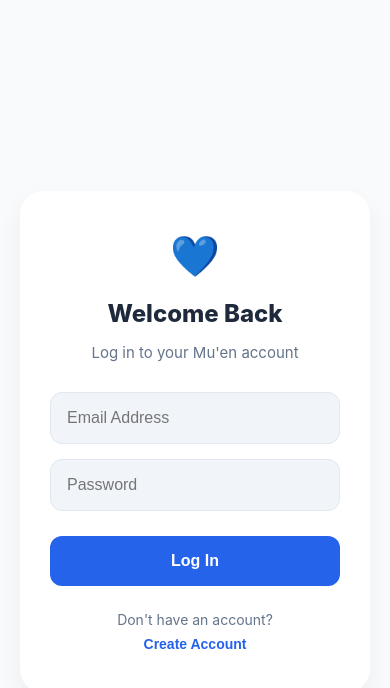
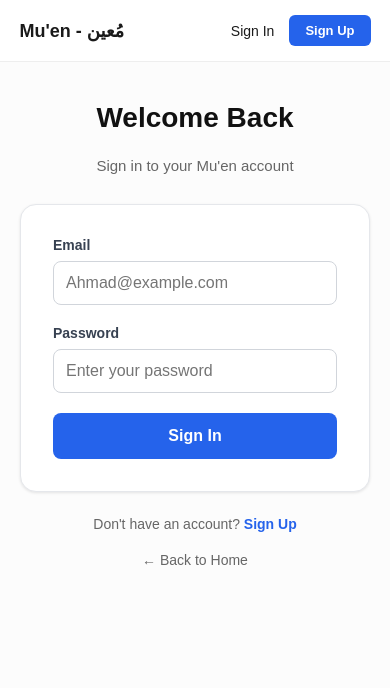
Before and after one commit to dareenqutyshat/resqmed-portal, a React (Create React App) app: page /login in a window 390 px wide. Shown: the top 688 px of the page. Built offline with nearby package versions, Linux system fonts and the light colour scheme.

Commit message:
fix: restore original signup style with mobile fixes

```diff
--- a/src/pages/Login.js
+++ b/src/pages/Login.js
@@ -1,111 +1,126 @@
-import React from 'react';
-import { useNavigate } from 'react-router-dom';
+import React, { useState } from 'react';
+import { useNavigate, Link } from 'react-router-dom';
 
 const Login = () => {
   const navigate = useNavigate();
+  const [email, setEmail] = useState('');
+  const [password, setPassword] = useState('');
 
   const handleLogin = (e) => {
     e.preventDefault();
-    // For now, we just navigate to the dashboard
     navigate('/dashboard');
   };
 
   return (
     <div style={pageStyle}>
+      <nav style={navStyle}>
+        <div style={logoStyle}>Mu'en - مُعين</div>
+        <div style={navLinks}>
+          <Link to="/login" style={activeNavLink}>Sign In</Link>
+          <Link to="/signup" style={buttonNavLink}>Sign Up</Link>
+        </div>
+      </nav>
+
+      <main style={mainContainer}>
+        <h1 style={titleStyle}>Welcome Back</h1>
+        <p style={subtitleStyle}>Sign in to your Mu'en account</p>
+
         <div style={cardStyle}>
-        <div style={logoIcon}>💙</div>
-        <h2 style={titleStyle}>Welcome Back</h2>
-        <p style={subtitleStyle}>Log in to your Mu'en account</p>
-
           <form onSubmit={handleLogin} style={formStyle}>
+            <div style={inputGroup}>
+              <label style={labelStyle}>Email</label>
               <input
                 type="email"
-            placeholder="Email Address"
+                placeholder="Ahmad@example.com"
+                required
                 style={inputStyle}
-            required
+                onChange={(e) => setEmail(e.target.value)}
               />
+            </div>
+
+            <div style={inputGroup}>
+              <label style={labelStyle}>Password</label>
               <input
                 type="password"
-            placeholder="Password"
+                placeholder="Enter your password"
+                required
                 style={inputStyle}
-            required
+                onChange={(e) => setPassword(e.target.value)}
               />
+            </div>
 
-          <button type="submit" style={primaryBtn}>
-            Log In
-          </button>
+            <button type="submit" style={primaryButtonStyle}>Sign In</button>
           </form>
+        </div>
 
         <div style={footerStyle}>
-          <p style={textStyle}>Don't have an account?</p>
-          <button
-            onClick={() => navigate('/signup')}
-            style={linkBtn}
-          >
-            Create Account
-          </button>
+          <span style={footerText}>Don't have an account? </span>
+          <Link to="/signup" style={linkStyle}>Sign Up</Link>
         </div>
-      </div>
+
+        <Link to="/" style={backLink}>← Back to Home</Link>
+      </main>
     </div>
   );
 };
 
-// --- Mobile-First Styles ---
-const pageStyle = {
-  height: '100vh',
+// --- Styles with Mobile Fixes (Original Style Kept) ---
+const pageStyle = { minHeight: '100vh', backgroundColor: '#fcfcfc', fontFamily: 'sans-serif' };
+
+const navStyle = {
   display: 'flex',
+  justifyContent: 'space-between',
+  padding: '15px 5%', // Uses % instead of fixed px for mobile
   alignItems: 'center',
-  justifyContent: 'center',
-  backgroundColor: '#f8fafc',
-  padding: '20px',
+  backgroundColor: '#fff',
+  borderBottom: '1px solid #eee'
 };
+
+const logoStyle = { fontWeight: 'bold', fontSize: '18px', color: '#1a1a1a' };
+const navLinks = { display: 'flex', gap: '15px', alignItems: 'center' };
+const activeNavLink = { textDecoration: 'none', color: '#1a1a1a', fontSize: '14px' };
+const buttonNavLink = { textDecoration: 'none', backgroundColor: '#2563eb', color: '#fff', padding: '8px 16px', borderRadius: '6px', fontSize: '13px', fontWeight: 'bold' };
+
+const mainContainer = {
+  display: 'flex',
+  flexDirection: 'column',
+  alignItems: 'center',
+  paddingTop: '40px',
+  paddingLeft: '20px',
+  paddingRight: '20px'
+};
+
+const titleStyle = { fontSize: '28px', fontWeight: 'bold', margin: '0 0 8px 0', color: '#111', textAlign: 'center' };
+const subtitleStyle = { color: '#666', marginBottom: '30px', fontSize: '15px', textAlign: 'center' };
 
 const cardStyle = {
   width: '100%',
   maxWidth: '400px',
-  backgroundColor: '#ffffff',
-  padding: '40px 30px',
-  borderRadius: '24px',
-  boxShadow: '0 10px 25px rgba(0,0,0,0.05)',
-  textAlign: 'center',
+  backgroundColor: '#fff',
+  border: '1px solid #e5e7eb',
+  borderRadius: '16px',
+  padding: '32px',
+  boxShadow: '0 1px 3px rgba(0,0,0,0.1)',
+  boxSizing: 'border-box'
 };
 
-const logoIcon = { fontSize: '40px', marginBottom: '15px' };
-const titleStyle = { fontSize: '24px', fontWeight: '800', color: '#1e293b', marginBottom: '8px' };
-const subtitleStyle = { fontSize: '15px', color: '#64748b', marginBottom: '30px' };
-
-const formStyle = { display: 'flex', flexDirection: 'column', gap: '15px' };
+const formStyle = { display: 'flex', flexDirection: 'column', gap: '20px' };
+const inputGroup = { display: 'flex', flexDirection: 'column', gap: '8px', textAlign: 'left' };
+const labelStyle = { fontSize: '14px', fontWeight: '600', color: '#374151' };
 
 const inputStyle = {
-  padding: '16px',
-  borderRadius: '12px',
-  border: '1px solid #e2e8f0',
-  fontSize: '16px', // Prevents iPhone zoom-on-focus
-  backgroundColor: '#f1f5f9',
-  outline: 'none',
+  padding: '12px',
+  borderRadius: '8px',
+  border: '1px solid #d1d5db',
+  fontSize: '16px', // Prevents iPhone zoom-in
+  outline: 'none'
 };
 
-const primaryBtn = {
-  marginTop: '10px',
-  padding: '16px',
-  borderRadius: '12px',
-  border: 'none',
-  backgroundColor: '#2563eb',
-  color: 'white',
-  fontSize: '16px',
-  fontWeight: '700',
-  cursor: 'pointer',
-};
+const primaryButtonStyle = { backgroundColor: '#2563eb', color: '#fff', border: 'none', padding: '14px', borderRadius: '8px', fontWeight: 'bold', cursor: 'pointer', fontSize: '16px' };
 
-const footerStyle = { marginTop: '25px' };
-const textStyle = { fontSize: '14px', color: '#64748b', marginBottom: '5px' };
-const linkBtn = {
-  background: 'none',
-  border: 'none',
-  color: '#2563eb',
-  fontWeight: '700',
-  cursor: 'pointer',
-  fontSize: '14px'
-};
+const footerStyle = { marginTop: '24px', fontSize: '14px', textAlign: 'center' };
+const footerText = { color: '#666' };
+const linkStyle = { color: '#2563eb', fontWeight: 'bold', textDecoration: 'none' };
+const backLink = { marginTop: '20px', textDecoration: 'none', color: '#666', fontSize: '14px', marginBottom: '40px' };
 
 export default Login;
--- a/src/pages/Signup.js
+++ b/src/pages/Signup.js
@@ -1,71 +1,139 @@
-import React from 'react';
-import { useNavigate } from 'react-router-dom';
+import React, { useState } from 'react';
+import { useNavigate, Link } from 'react-router-dom';
 
 const Signup = () => {
   const navigate = useNavigate();
+  const [name, setName] = useState('');
+  const [email, setEmail] = useState('');
+  const [password, setPassword] = useState('');
 
   const handleSignup = (e) => {
     e.preventDefault();
+    // Logic for signup goes here
     navigate('/dashboard');
   };
 
   return (
     <div style={pageStyle}>
+      <nav style={navStyle}>
+        <div style={logoStyle}>Mu'en - مُعين</div>
+        <div style={navLinks}>
+          <Link to="/login" style={activeNavLink}>Sign In</Link>
+          <Link to="/signup" style={buttonNavLink}>Sign Up</Link>
+        </div>
+      </nav>
+
+      <main style={mainContainer}>
+        <h1 style={titleStyle}>Create Account</h1>
+        <p style={subtitleStyle}>Join the Mu'en medical support community</p>
+
         <div style={cardStyle}>
-        <div style={logoIcon}>✨</div>
-        <h2 style={titleStyle}>Join Mu'en</h2>
-        <p style={subtitleStyle}>Create an account to get started</p>
-
           <form onSubmit={handleSignup} style={formStyle}>
+            <div style={inputGroup}>
+              <label style={labelStyle}>Full Name</label>
               <input
                 type="text"
-            placeholder="Full Name"
+                placeholder="Ahmad Ali"
+                required
                 style={inputStyle}
-            required
+                onChange={(e) => setName(e.target.value)}
               />
+            </div>
+
+            <div style={inputGroup}>
+              <label style={labelStyle}>Email</label>
               <input
                 type="email"
-            placeholder="Email Address"
+                placeholder="Ahmad@example.com"
+                required
                 style={inputStyle}
-            required
+                onChange={(e) => setEmail(e.target.value)}
               />
+            </div>
+
+            <div style={inputGroup}>
+              <label style={labelStyle}>Password</label>
               <input
                 type="password"
-            placeholder="Create Password"
+                placeholder="Create a password"
+                required
                 style={inputStyle}
-            required
+                onChange={(e) => setPassword(e.target.value)}
               />
+            </div>
 
-          <button type="submit" style={primaryBtn}>
-            Sign Up
-          </button>
+            <button type="submit" style={primaryButtonStyle}>Sign Up</button>
           </form>
+        </div>
 
         <div style={footerStyle}>
-          <p style={textStyle}>Already have an account?</p>
-          <button
-            onClick={() => navigate('/login')}
-            style={linkBtn}
-          >
-            Log In
-          </button>
+          <span style={footerText}>Already have an account? </span>
+          <Link to="/login" style={linkStyle}>Sign In</Link>
         </div>
-      </div>
+
+        <Link to="/" style={backLink}>← Back to Home</Link>
+      </main>
     </div>
   );
 };
 
-// Reusing same styles for consistency
-const pageStyle = { height: '100vh', display: 'flex', alignItems: 'center', justifyContent: 'center', backgroundColor: '#f0f9ff', padding: '20px' };
-const cardStyle = { width: '100%', maxWidth: '400px', backgroundColor: '#ffffff', padding: '40px 30px', borderRadius: '24px', boxShadow: '0 10px 25px rgba(0,0,0,0.05)', textAlign: 'center' };
-const logoIcon = { fontSize: '40px', marginBottom: '15px' };
-const titleStyle = { fontSize: '24px', fontWeight: '800', color: '#1e293b', marginBottom: '8px' };
-const subtitleStyle = { fontSize: '15px', color: '#64748b', marginBottom: '30px' };
-const formStyle = { display: 'flex', flexDirection: 'column', gap: '15px' };
-const inputStyle = { padding: '16px', borderRadius: '12px', border: '1px solid #e2e8f0', fontSize: '16px', backgroundColor: '#f8fafc', outline: 'none' };
-const primaryBtn = { marginTop: '10px', padding: '16px', borderRadius: '12px', border: 'none', backgroundColor: '#2563eb', color: 'white', fontSize: '16px', fontWeight: '700', cursor: 'pointer' };
-const footerStyle = { marginTop: '25px' };
-const textStyle = { fontSize: '14px', color: '#64748b', marginBottom: '5px' };
-const linkBtn = { background: 'none', border: 'none', color: '#2563eb', fontWeight: '700', cursor: 'pointer', fontSize: '14px' };
+// --- Styles (Matching your Login style exactly) ---
+const pageStyle = { minHeight: '100vh', backgroundColor: '#fcfcfc', fontFamily: 'sans-serif' };
+
+const navStyle = {
+  display: 'flex',
+  justifyContent: 'space-between',
+  padding: '15px 5%',
+  alignItems: 'center',
+  backgroundColor: '#fff',
+  borderBottom: '1px solid #eee'
+};
+
+const logoStyle = { fontWeight: 'bold', fontSize: '18px', color: '#1a1a1a' };
+const navLinks = { display: 'flex', gap: '15px', alignItems: 'center' };
+const activeNavLink = { textDecoration: 'none', color: '#1a1a1a', fontSize: '14px' };
+const buttonNavLink = { textDecoration: 'none', backgroundColor: '#2563eb', color: '#fff', padding: '8px 16px', borderRadius: '6px', fontSize: '13px', fontWeight: 'bold' };
+
+const mainContainer = {
+  display: 'flex',
+  flexDirection: 'column',
+  alignItems: 'center',
+  paddingTop: '40px',
+  paddingLeft: '20px',
+  paddingRight: '20px'
+};
+
+const titleStyle = { fontSize: '28px', fontWeight: 'bold', margin: '0 0 8px 0', color: '#111', textAlign: 'center' };
+const subtitleStyle = { color: '#666', marginBottom: '30px', fontSize: '15px', textAlign: 'center' };
+
+const cardStyle = {
+  width: '100%',
+  maxWidth: '400px',
+  backgroundColor: '#fff',
+  border: '1px solid #e5e7eb',
+  borderRadius: '16px',
+  padding: '32px',
+  boxShadow: '0 1px 3px rgba(0,0,0,0.1)',
+  boxSizing: 'border-box'
+};
+
+const formStyle = { display: 'flex', flexDirection: 'column', gap: '20px' };
+const inputGroup = { display: 'flex', flexDirection: 'column', gap: '8px', textAlign: 'left' };
+const labelStyle = { fontSize: '14px', fontWeight: '600', color: '#374151' };
+
+const inputStyle = {
+  padding: '12px',
+  borderRadius: '8px',
+  border: '1px solid #d1d5db',
+  fontSize: '16px', // Keeps it mobile-friendly
+  outline: 'none'
+};
+
+const primaryButtonStyle = { backgroundColor: '#2563eb', color: '#fff', border: 'none', padding: '14px', borderRadius: '8px', fontWeight: 'bold', cursor: 'pointer', fontSize: '16px' };
+
+const footerStyle = { marginTop: '24px', fontSize: '14px', textAlign: 'center' };
+const footerText = { color: '#666' };
+const linkStyle = { color: '#2563eb', fontWeight: 'bold', textDecoration: 'none' };
+const backLink = { marginTop: '20px', textDecoration: 'none', color: '#666', fontSize: '14px', marginBottom: '40px' };
 
 export default Signup;
```
Lines whose indentation alone changed are shown as unchanged.
